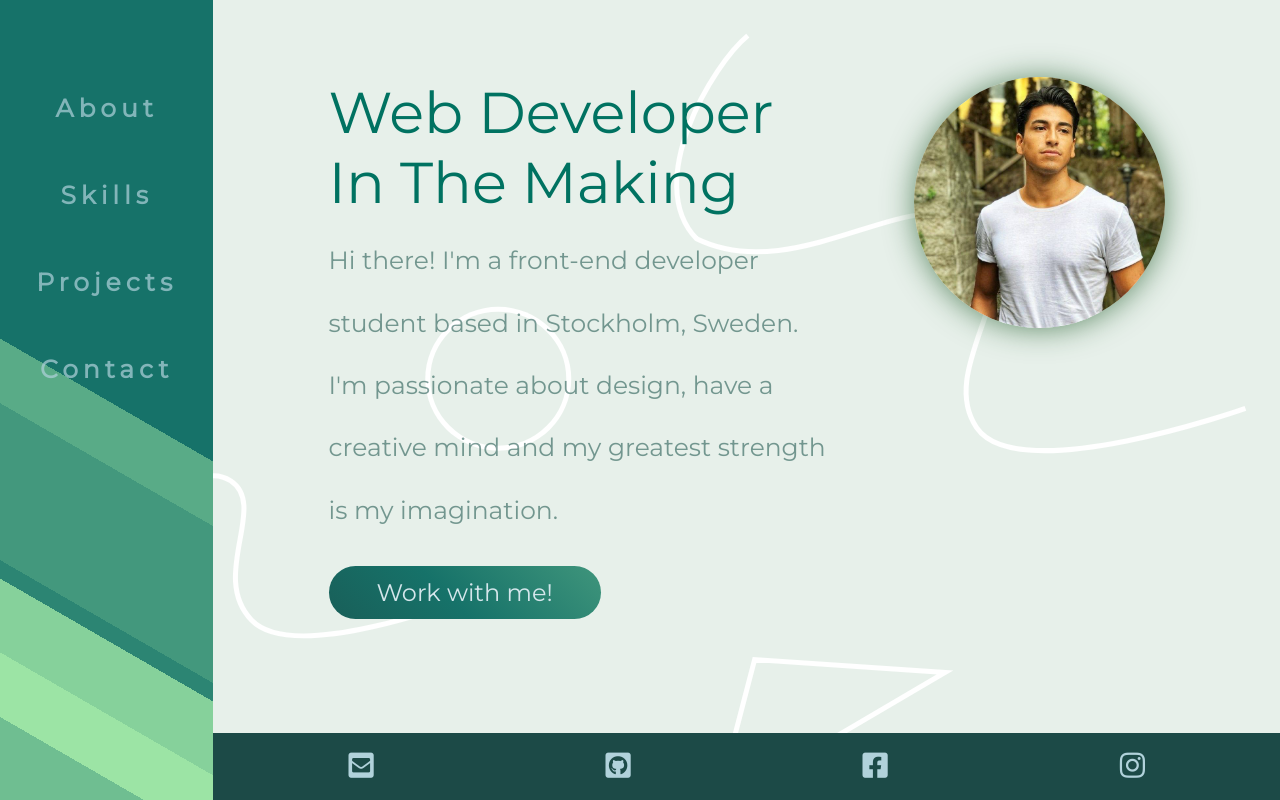
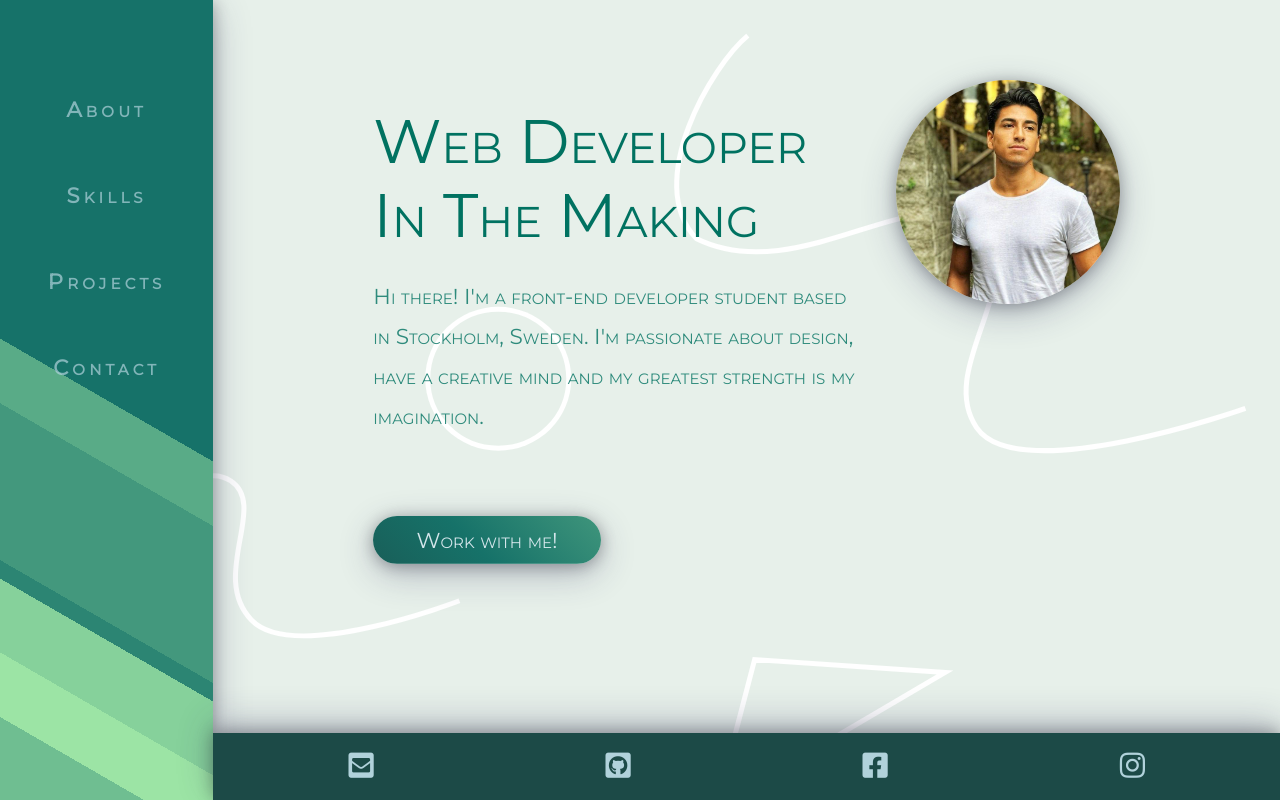
Before and after one commit to OliverBrian/Portfolio, a React (Create React App) app: page /#/ in a window 1280 px wide. Built offline with nearby package versions, Linux system fonts and the light colour scheme; a web font is replaced by a local one.

Commit message:
multiple changes in design, overall

```diff
--- a/src/App.scss
+++ b/src/App.scss
@@ -11,7 +11,7 @@
 }
 
 body {
-    background-color: $primary-color-1;
+    background-color: rgba(221, 251, 246, 0.623);
     // height: 100vh;
     // width: 100vw;
     background-image: $content-bg;
@@ -28,8 +28,7 @@ body {
         "container"
         "footer";
     grid-template-columns: 1fr;
-    // grid-template-rows: 1fr 6fr 1fr;
-
+    grid-template-rows: 1fr 90vh auto;
     @include for-size(desktop-up) {
             height: 100vh;
             grid-template-areas:
--- a/src/Components/About.scss
+++ b/src/Components/About.scss
@@ -2,18 +2,16 @@
 
 .aboutContainer {
     grid-area: container;
-    padding: 1em;
-    // width: 100%;
-    // height: 85vh;
+    padding: 2vh;
+    height: 100%;
     .aboutBack {
         background: $secondary-color-1;
         display:flex;
         border-radius: 30px;
-        box-shadow: $shadow-M;
-        height: 85vh;
-        // overflow: scroll;
+        box-shadow: $shadow-L;
+        height: 100%;
         overflow-y: scroll;
-        width: 100%;
+
         .aboutHome {
             position: absolute;
             color: lighten($secondary-color-5, 10%);
--- a/src/Components/Container.scss
+++ b/src/Components/Container.scss
@@ -2,10 +2,10 @@
 
 .container {
     grid-area: container;
-    height: 90vh;
-    // width: 100vw;
+    // height: 90vh;
+    height: 100%;
     @include for-size(desktop-up){
-       height: 100%;
+
     }
     .fade-enter {
     opacity: 0.01;
@@ -27,12 +27,20 @@
 .transitionGroup {
 
     position: relative;
+    height:100%;
 
                 .routeSection {
                 position: absolute;
                 width: 100%;
+                height: 100%;
                 top: 0;
                 left: 0;
+                bottom: 0;
+                right: 0;
+                margin: auto;
+                @include for-size(desktop-up){
+
+                }
                 }
 
         }
--- a/src/Components/Footer.scss
+++ b/src/Components/Footer.scss
@@ -4,6 +4,8 @@
     grid-area: footer;
     background: $secondary-color-3;
     padding: 1em;
+    box-shadow: 0 -10px 35px rgba(50, 50, 93, 0.3),
+                0 -2px 15px rgba(0, 0, 0, 0.3);
     @include for-size(desktop-up){
         // padding: 1.2em;
     }
@@ -29,7 +31,7 @@
             }
             i:hover {
                 cursor: pointer;
-                transform: scale(1.10);
+                transform: scale3d(1.1, 1.1, 1);
             }
         }
     }
--- a/src/Components/Home.scss
+++ b/src/Components/Home.scss
@@ -3,10 +3,11 @@
 .content {
     grid-area: container;
     // background-image: $content-bg;
-    padding: 1em;
-
+    // padding: 1em;
+    padding: 5vh 3vh;
+    height: 100%;
     @include for-size(desktop-up){
-    padding: 4em 6em;
+    padding: 10vmin 20vmin;
     }
     .aboutContent {
 
@@ -14,19 +15,19 @@
             margin: 0 auto;
             text-align: center;
             @include for-size(desktop-up){
-                // margin: 2em auto;
+
             }
         .profileContent {
+            padding: 3vh 0 0 0;
             @include for-size(desktop-up){
                 text-align: left;
 
             }
         }
             img {
-                width: 50%;
+                width: 35vmin;
                 border-radius: 50%;
                 box-shadow: $shadow-L;
-                margin: 1em 0 0 0;
                 @include for-size(desktop-up){
                     width: 30%;
                     float: right;
@@ -34,44 +35,49 @@
                 }
             }
             h1 {
-                font-size: 2em;
+                font-size: 5.5vmax;
                 font-weight: 300;
                 color: $secondary-color-4;
-                margin: 0.5em auto;
+                font-variant: petite-caps;
                 @include for-size(desktop-up){
-                    font-size: 3em;
-                    // width: 70%;
+                    font-size: 4.8vmax;
                     margin: 0;
                 }
             }
             p {
                 font-weight: 300;
-                line-height: 2em;
-                color: darken($secondary-color-4, 10%);
-                font-size: 1em;
-                opacity: 0.5;
-                margin: 0.5em 0;
+                line-height: 5vh;
+                color: $secondary-color-4;
+                padding: 3vh 0;
+                opacity: 0.8;
+                font-variant: petite-caps;
+
                 @include for-size(desktop-up){
-                    font-size: 1.3em;
-                    width: 60%;
-                    line-height: 2.5em;
-                    margin: 0;
-                    padding: 0.5em 0;
+                    font-size: 2.7vmin;
+                    max-width: 65%;
+                    min-width: 60%;
+                    margin: auto 0;
+                    padding: 3vh 0 10vh 0;
                 }
             }
 
                 .action-btn {
-                    display: inline-block;
+                    display: block;
+                    width: fit-content;
                     text-decoration: none;
+                    font-variant: petite-caps;
                     color: lighten($secondary-color-5, 10%);
-                    // font-weight: 700;
+                    padding: 0.5em 2em;
+                    border-radius: 40px;
+                    margin: auto;
+                    font-size: 2.7vmax;
+                    -webkit-transition: all 0.3s;
                     -webkit-animation: AnimationName 1s infinite alternate;
                     -moz-animation: AnimationName 1s infinite alternate;
                     animation: AnimationName 3s infinite alternate;
-
                     background-size: 200%;
-                    // background-position: left;
                     background-image: $background-actionbtn;
+                    box-shadow: $shadow-L;
                     @-webkit-keyframes AnimationName {
                         0%{background-position: left}
 
@@ -88,23 +94,17 @@
                         100%{background-position:right}
                     }
 
-                    padding: 0.5em 2em;
-                    border-radius: 40px;
-                    margin: 0.5em 0;
-                    font-size: 1.2em;
-                    -webkit-transition: all 0.3s;
                     @include for-size(desktop-up){
-                        font-size: 1.25em;
-
+                        font-size: 2.7vmin;
+                        margin: 0;
                     }
 
                 }
 
                 .action-btn:hover {
-                    // transform: scale(1.05);
-                    box-shadow: $shadow-L;
                     color: white;
                     cursor: pointer;
+                    transform: scale3d(1.1, 1.1, 1);
                 }
         }
     }
--- a/src/Components/Projects.scss
+++ b/src/Components/Projects.scss
@@ -2,15 +2,13 @@
 
 .projectsContainer {
     grid-area: container;
-    padding: 1em;
+    padding: 2vh;
     display: flex;
-    // width: 100%;
+    height: 100%;
 
     .projectsBack {
-        // background: $secondary-color-1;
-        height: 85vh;
-        // width: 100%;
-        box-shadow: $shadow-M;
+        height: 100%;
+        box-shadow: $shadow-L;
         overflow-y: scroll;
         border-radius: 30px;
 
--- a/src/Components/Sidebar.scss
+++ b/src/Components/Sidebar.scss
@@ -4,6 +4,9 @@
     grid-area: sidebar;
     background: $background-color;
     padding: 0.5em;
+    box-shadow: 0 10px 35px rgba(50, 50, 93, 0.3),
+    0 2px 15px rgba(0, 0, 0, 0.3);
+
     @include for-size(desktop-up){
         padding: 2em 0 0 0;
         background: $background-color;
@@ -25,7 +28,7 @@
             .active {
                 color: lighten($secondary-color-5, 10%);
                 @include for-size(desktop-up){
-                    // color: white;
+
                     opacity: 1;
                 }
             }
@@ -34,22 +37,27 @@
                 font-weight: 700;
                 opacity: 0.7;
                 text-decoration: none;
-                transition: 0.3s;
                 padding: 0.1em 0;
                 font-size: 0.8em;
                 letter-spacing: 0.2em;
                 transition: all 0.2s;
+                font-variant: petite-caps;
 
                 @include for-size(desktop-up){
-                    font-size: 1.3em;
+                    font-size: 1.65vmax;
 
                 }
             }
 
             a:hover {
                 opacity: 1;
-                transform: scale(1.10);
+                transform: scale3d(1.1, 1.1, 1);
                 cursor: pointer;
+                // text-shadow: 0px 0px 6px rgba(255,255,255,0.7);
+            }
+            a:active {
+                opacity: 1;
+                transform: scale3d(1.1, 1.1, 1);
             }
         }
     }
--- a/src/Components/Skills.scss
+++ b/src/Components/Skills.scss
@@ -2,21 +2,16 @@
 
 .skillsContainer {
     grid-area: container;
-    padding: 1em;
-    width: 100%;
-    // height: 90vh;
-    // display: flex;
+    padding: 2vh;
+    height: 100%;
 
 
     .skillsBack{
-        // background: $secondary-color-1;
-        // display:flex;
+
         border-radius: 30px;
-        box-shadow: $shadow-M;
-        height: 85vh;
-        // overflow: scroll;
+        box-shadow: $shadow-L;
+        height: 100%;
         overflow-y: scroll;
-        // width: 100%;
         .skillsHome {
             position: absolute;
             color: darken($secondary-color-5, 10%);
--- a/src/Variables.scss
+++ b/src/Variables.scss
@@ -21,8 +21,12 @@ $gradient-background-2: linear-gradient(45deg,(#1A2D27),(#1c4a47));
 $background-actionbtn: linear-gradient(45deg,#1c4a47,rgb(22, 114, 105), rgb(89, 171, 135));
 $shadow-S: 0px 2px 5px 1px rgba(0, 0, 0, 0.5);
 $shadow-M: 0 1px 10px #176c2357;
-$shadow-L: 0 1px 30px #1d5825ab;
+$shadow-L: 0 10px 35px rgba(50, 50, 93, 0.3),
+           0 2px 15px rgba(0, 0, 0, 0.3);
 
+
+$shadow-T: 0 1px 50px rgba(50, 50, 93, 0.3),
+           0 2px 5px rgba(0, 0, 0, 0.3);
 $content-bg: url('./content-background.png');
 
 @mixin for-size($size) {
@@ -30,10 +34,10 @@ $content-bg: url('./content-background.png');
       @media (max-width: 599px) { @content; }
     } @else if $size == tablet-portrait-up {
       @media (min-width: 600px) { @content; }
-    } @else if $size == tablet-landscape-up {
+    } @else if $size == landscape-up {
       @media (min-width: 900px) { @content; }
     } @else if $size == desktop-up {
-      @media (min-width: 1040px) { @content; }
+      @media (min-width: 740px) { @content; }
     } @else if $size == big-desktop-up {
       @media (min-width: 1800px) { @content; }
     }
```
Also changed, not shown: src/Components/Contact.scss (+9 -14 lines).
